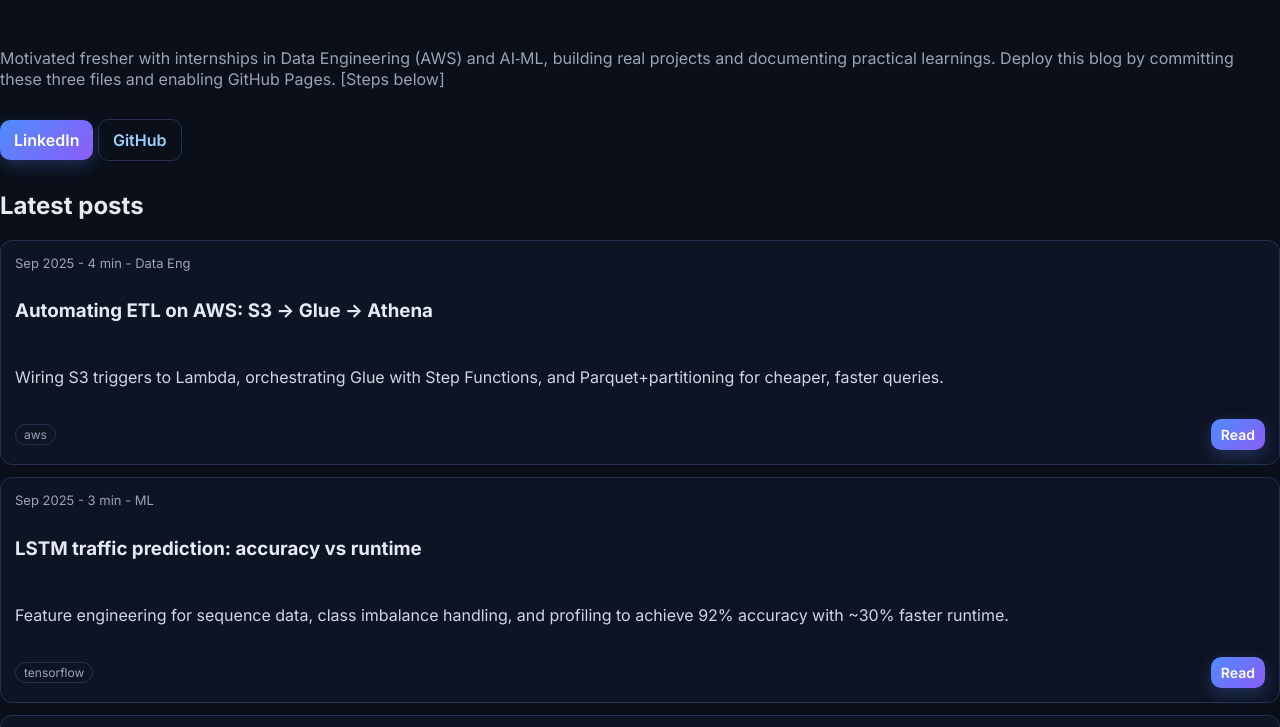
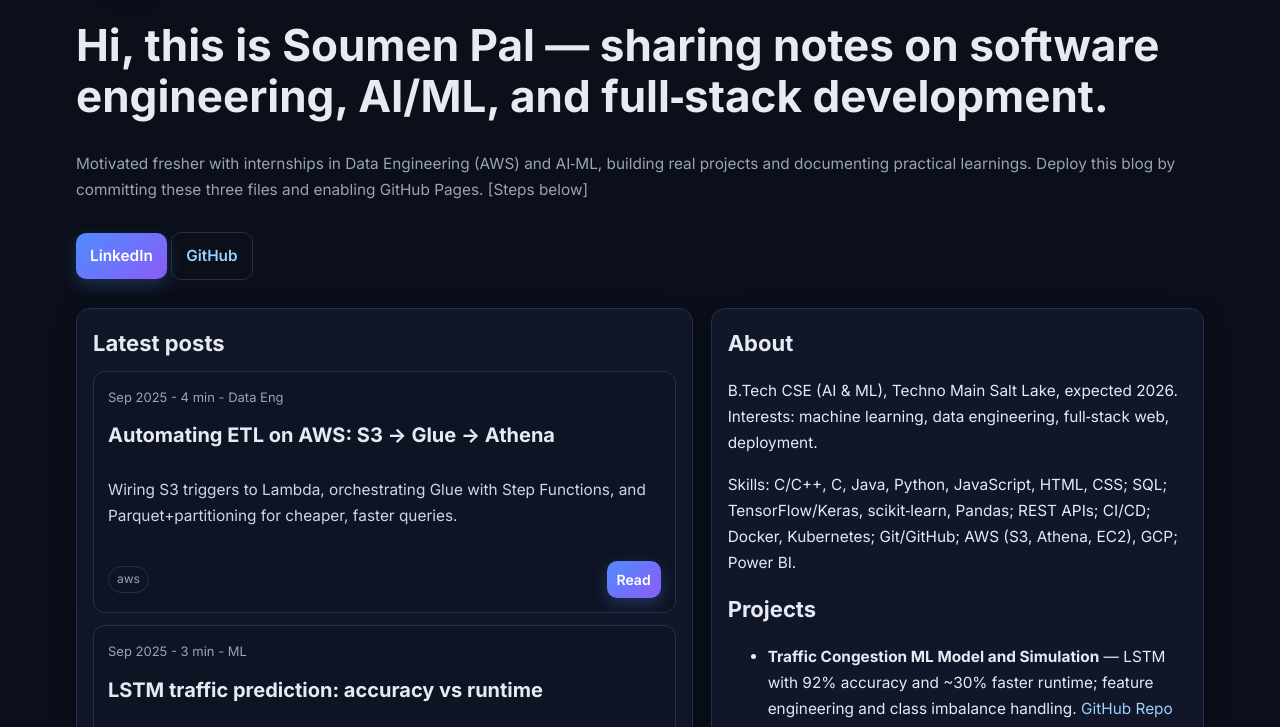
Before and after one commit to Soumen8603/Soumen8603.github.io, a plain HTML site: page index.html in a window 1280 px wide. Shown: the part 163-890 px from the top of the page. Drawn offline with Linux system fonts and the light colour scheme.

Commit message:
Update style.css

```diff
--- a/style.css
+++ b/style.css
@@ -13,97 +13,149 @@
 }
 
 /* ========== Base ========== */
-*{box-sizing:border-box}
-html,body{margin:0;padding:0;background:var(--bg);color:var(--text);font-family:Inter,system-ui,-apple-system,Segoe UI,Roboto,Arial,sans-serif}
-a{color:var(--link);text-decoration:none}
-a:hover{text-decoration:underline}
+*{ box-sizing:border-box }
 
-/* Fluid, accessible type with clamp() /
-h1{font-size:clamp(28px,4vw,44px);line-height:1.15;margin:0} / scales by viewport within limits /
-h2{font-size:clamp(18px,2vw,22px);margin:0 0 8px}
-h3{font-size:clamp(16px,1.7vw,20px);margin:0}
-body, p, li{font-size:clamp(15px,1.2vw,17px);line-height:1.7} / readable body size range */
+html, body{
+  margin:0; /* reset browser defaults */
+  /* responsive page gutters on all sides */
+  padding: clamp(12px, 2.5vw, 24px);
+  background:var(--bg);
+  color:var(--text);
+  font-family:Inter,system-ui,-apple-system,Segoe UI,Roboto,Arial,sans-serif;
+}
 
-/* ========== Layout (full width) ========== /
+a{ color:var(--link); text-decoration:none }
+a:hover{ text-decoration:underline }
+
+/* Fluid, accessible type with clamp() */
+h1{ font-size:clamp(28px,4vw,44px); line-height:1.15; margin:0 }
+h2{ font-size:clamp(18px,2vw,22px); margin:0 0 8px }
+h3{ font-size:clamp(16px,1.7vw,20px); margin:0 }
+body, p, li{ font-size:clamp(15px,1.2vw,17px); line-height:1.7 }
+
+/* ========== Layout (full width) ========== */
 .wrap{
   width:100%;
-max-width:none; / remove narrow cap /
-margin:10px;
-padding:28px min(5vw,28px) 84px; / responsive side padding /
-} / Full-width container replacing max-width */
+  max-width:none;                 /* no narrow cap */
+  margin:0;                       /* let body padding be the outer spacing */
+  padding:28px min(5vw,28px) 84px;/* internal spacing for the page content */
+}
 
-/* Full‑bleed utility for sections that should stretch edge‑to‑edge /
-.full-bleed{width:100vw;margin-left:calc(50% - 50vw);margin-right:calc(50% - 50vw)} / 100vw + calc() trick */
+/* Full‑bleed utility: use only where edge‑to‑edge is desired */
+.full-bleed{
+  width:100vw;
+  margin-left:calc(50% - 50vw);
+  margin-right:calc(50% - 50vw);
+}
 
 /* Header */
 header{
-position:sticky;top:0;z-index:10;
-display:flex;align-items:center;justify-content:space-between;gap:14px;
+  position:sticky; top:0; z-index:10;
+  display:flex; align-items:center; justify-content:space-between; gap:14px;
+  /* align with page gutters while sticky */
   padding:16px min(5vw,28px) 10px;
   backdrop-filter:blur(6px);
   background:color-mix(in oklab,var(--bg) 78%, transparent);
   border-bottom:1px solid var(--border);
 }
-.brand{display:flex;align-items:center;gap:12px}
-.avatar-img{width:52px;height:52px;border-radius:50%;object-fit:cover;border:2px solid var(--border);background:#fff;box-shadow:var(--shadow)}
-.title{font-weight:700}
-nav{display:flex;gap:12px;font-size:14px}
-.pill{color:var(--muted);padding:6px 12px;border:1px solid var(--border);border-radius:999px;background:linear-gradient(180deg,rgba(255,255,255,0.02),rgba(0,0,0,0.08))}
-.pill:hover{border-color:var(--link);color:#d9efff}
+
+.brand{ display:flex; align-items:center; gap:12px }
+.avatar-img{
+  width:52px; height:52px; border-radius:50%;
+  object-fit:cover; border:2px solid var(--border);
+  background:#fff; box-shadow:var(--shadow);
+}
+.title{ font-weight:700 }
+nav{ display:flex; gap:12px; font-size:14px }
+.pill{
+  color:var(--muted);
+  padding:6px 12px;
+  border:1px solid var(--border);
+  border-radius:999px;
+  background:linear-gradient(180deg,rgba(255,255,255,0.02),rgba(0,0,0,0.08));
+}
+.pill:hover{ border-color:var(--link); color:#d9efff }
 
 /* Hero */
-.hero{display:grid;gap:14px;padding:28px 0 10px}
-.hero p{color:var(--muted)}
+.hero{ display:grid; gap:14px; padding:28px 0 10px }
+.hero p{ color:var(--muted) }
 
-/* Content grid: wider and more balanced /
-.grid{display:grid;gap:18px;margin-top:18px;grid-template-columns:1fr}
+/* Content grid */
+.grid{ display:grid; gap:18px; margin-top:18px; grid-template-columns:1fr }
 @media (min-width:760px){
-.grid{grid-template-columns:3fr 2fr} / widen About column /
+  .grid{ grid-template-columns:3fr 2fr }
 }
 @media (min-width:1200px){
-.grid{grid-template-columns:5fr 4fr} / even roomier on large screens */
+  .grid{ grid-template-columns:5fr 4fr }
 }
 
 /* Cards */
 .card{
-background:linear-gradient(180deg,color-mix(in oklab,var(--surface) 92%, transparent),var(--surface));
+  background:linear-gradient(
+    180deg,
+    color-mix(in oklab,var(--surface) 92%, transparent),
+    var(--surface)
+  );
   border:1px solid var(--border);
   border-radius:14px;
   padding:16px;
   box-shadow:var(--shadow);
 }
-.meta{color:var(--muted);font-size:13px}
+.meta{ color:var(--muted); font-size:13px }
 
 /* Posts */
-.post{display:grid;gap:10px;padding:14px;border:1px solid var(--border);border-radius:12px;background:var(--surface-2)}
-.post p{color:#cfd6e4}
-.tag{font-size:12px;color:var(--muted);border:1px solid var(--border);padding:2px 8px;border-radius:999px}
-.post-footer{display:flex;justify-content:space-between;align-items:center;gap:12px;margin-top:6px}
+.post{
+  display:grid; gap:10px; padding:14px;
+  border:1px solid var(--border);
+  border-radius:12px; background:var(--surface-2);
+}
+.post p{ color:#cfd6e4 }
+.tag{
+  font-size:12px; color:var(--muted);
+  border:1px solid var(--border);
+  padding:2px 8px; border-radius:999px;
+}
+.post-footer{
+  display:flex; justify-content:space-between; align-items:center;
+  gap:12px; margin-top:6px;
+}
 
-/* Sidebar (About) refinements /
-.grid>aside.card{min-width:420px} / prevents over-condensing at mid widths */
-@media (max-width:999px){ .grid>aside.card{min-width:unset} }
+/* Sidebar (About) refinements */
+.grid>aside.card{ min-width:420px }
+@media (max-width:999px){
+  .grid>aside.card{ min-width:unset }
+}
 
 /* Buttons */
-.btn{display:inline-block;padding:10px 14px;border-radius:10px;background:linear-gradient(135deg,var(--accent),var(--accent-2));color:#fff;font-weight:600;box-shadow:0 6px 16px rgba(79,140,255,.25)}
-.btn.ghost{background:transparent;color:var(--link);border:1px solid var(--border);box-shadow:none}
-.btn.sm{padding:7px 10px;font-size:14px}
-.btn:hover{filter:brightness(1.05)}
+.btn{
+  display:inline-block; padding:10px 14px; border-radius:10px;
+  background:linear-gradient(135deg,var(--accent),var(--accent-2));
+  color:#fff; font-weight:600;
+  box-shadow:0 6px 16px rgba(79,140,255,.25);
+}
+.btn.ghost{
+  background:transparent; color:var(--link);
+  border:1px solid var(--border); box-shadow:none;
+}
+.btn.sm{ padding:7px 10px; font-size:14px }
+.btn:hover{ filter:brightness(1.05) }
 
 /* Lists and dividers */
-.list{display:grid;gap:12px}
-.divider{margin:16px 0;border:0;border-top:1px solid var(--border)}
-.flat{list-style:disc;padding-left:20px}
-.flat-ol{list-style:decimal;padding-left:20px}
+.list{ display:grid; gap:12px }
+.divider{ margin:16px 0; border:0; border-top:1px solid var(--border) }
+.flat{ list-style:disc; padding-left:20px }
+.flat-ol{ list-style:decimal; padding-left:20px }
 
 /* Code styling */
-pre,code{background:var(--surface-2);color:#e9ecf7;border-radius:8px}
-pre{padding:14px;overflow:auto;border:1px solid var(--border)}
-code{padding:2px 6px;border:1px solid var(--border)}
+pre,code{ background:var(--surface-2); color:#e9ecf7; border-radius:8px }
+pre{ padding:14px; overflow:auto; border:1px solid var(--border) }
+code{ padding:2px 6px; border:1px solid var(--border) }
 
 /* Footer */
 footer{
-margin-top:34px;padding-top:16px;border-top:1px solid var(--border);color:var(--muted);
-font-size:14px;display:flex;justify-content:space-between;flex-wrap:wrap;gap:10px
+  margin-top:34px; padding-top:16px;
+  border-top:1px solid var(--border);
+  color:var(--muted); font-size:14px;
+  display:flex; justify-content:space-between; flex-wrap:wrap; gap:10px;
 }
-.contact a{margin-right:10px}
+.contact a{ margin-right:10px }
```
Lines whose indentation alone changed are shown as unchanged.
